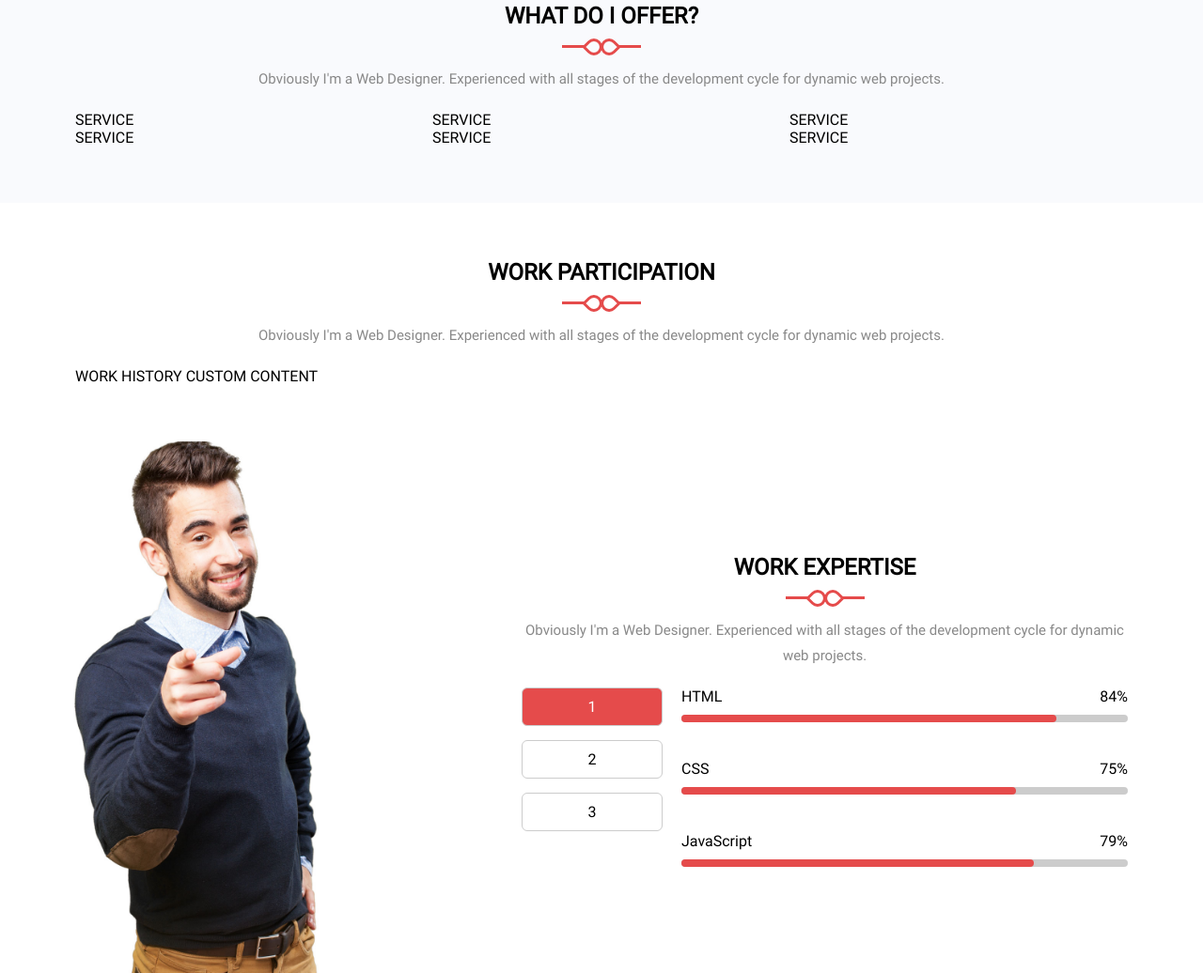
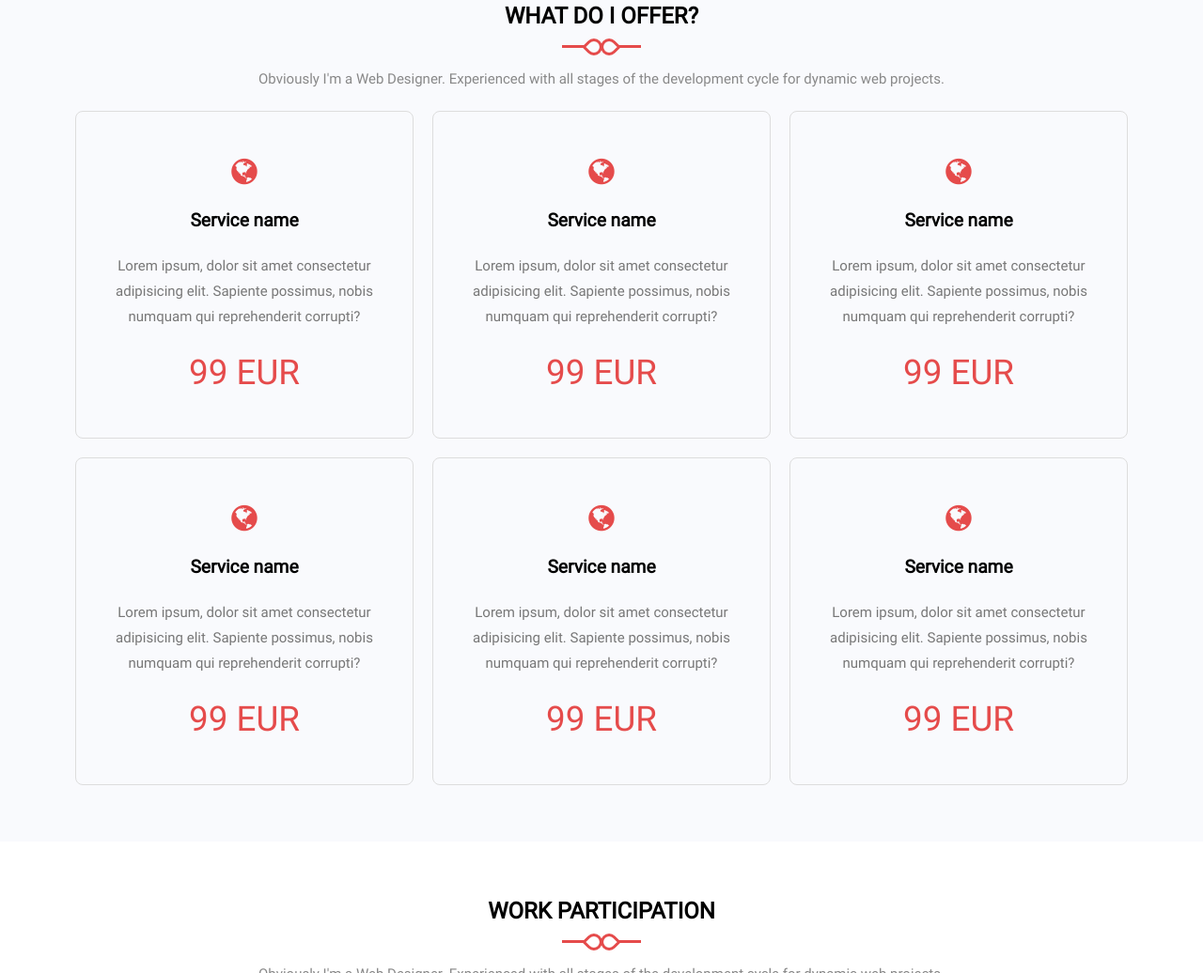
Before and after one commit to front-end-by-rimantas/32-grupe-portfolio, a website: page index.html in a window 1280 px wide. Shown: the part 2396-3432 px from the top of the page at 94% size. Drawn offline with Linux system fonts and the light colour scheme; a web font is replaced by a local one.

Commit message:
Services section #18

```diff
--- /dev/null
+++ b/css/components/services.css
@@ -0,0 +1,55 @@
+.services-list {
+    display: grid;
+    grid-template-columns: 1fr;
+    gap: 20px;
+}
+.service {
+    display: flex;
+    flex-direction: column;
+    gap: 1.5em;
+    padding: 3em 2em;
+    text-align: center;
+    font-size: 16px;
+    border: 1px solid #ddd;
+    border-radius: 8px;
+    transition: all 0.5s;
+}
+.service > .icon {
+    color: var(--primary-color);
+    font-size: 2em;
+}
+.service > .title {
+    font-size: 1.2em;
+    font-weight: 600;
+}
+.service > .description {
+    color: #777;
+}
+.service > .price {
+    color: var(--primary-color);
+    font-size: 2.3em;
+}
+.service > .btn {
+    display: none;
+}
+.service:hover {
+    box-shadow: 0 4px 24px #0002;
+}
+.service:hover > .price {
+    display: none;
+}
+.service:hover > .btn {
+    display: block;
+}
+
+@media (min-width: 768px) {
+    .services-list {
+        grid-template-columns: 1fr 1fr;
+    }
+}
+
+@media (min-width: 992px) {
+    .services-list {
+        grid-template-columns: 1fr 1fr 1fr;
+    }
+}
--- a/css/pages/home.css
+++ b/css/pages/home.css
@@ -12,6 +12,7 @@
 @import '../components/hobbies.css';
 @import '../components/progress-bar.css';
 @import '../components/progress-bar-group.css';
+@import '../components/services.css';
 
 /* CUSTOM STYLE GOES BELOW THIS COMMENT LINE */
 
--- a/index.html
+++ b/index.html
@@ -195,23 +195,49 @@
             </div>
         </div>
         <div class="row">
-            <div class="col-12 col-sm-6 col-md-4">
-                SERVICE
-            </div>
-            <div class="col-12 col-sm-6 col-md-4">
-                SERVICE
-            </div>
-            <div class="col-12 col-sm-6 col-md-4">
-                SERVICE
-            </div>
-            <div class="col-12 col-sm-6 col-md-4">
-                SERVICE
-            </div>
-            <div class="col-12 col-sm-6 col-md-4">
-                SERVICE
-            </div>
-            <div class="col-12 col-sm-6 col-md-4">
-                SERVICE
+            <div class="col-12 services-list">
+                <div class="service">
+                    <i class="fa fa-globe icon"></i>
+                    <h3 class="title">Service name</h3>
+                    <p class="description">Lorem ipsum, dolor sit amet consectetur adipisicing elit. Sapiente possimus, nobis numquam qui reprehenderit corrupti?</p>
+                    <div class="price">99 EUR</div>
+                    <a href="#" class="btn">Order now</a>
+                </div>
+                <div class="service">
+                    <i class="fa fa-globe icon"></i>
+                    <h3 class="title">Service name</h3>
+                    <p class="description">Lorem ipsum, dolor sit amet consectetur adipisicing elit. Sapiente possimus, nobis numquam qui reprehenderit corrupti?</p>
+                    <div class="price">99 EUR</div>
+                    <a href="#" class="btn">Order now</a>
+                </div>
+                <div class="service">
+                    <i class="fa fa-globe icon"></i>
+                    <h3 class="title">Service name</h3>
+                    <p class="description">Lorem ipsum, dolor sit amet consectetur adipisicing elit. Sapiente possimus, nobis numquam qui reprehenderit corrupti?</p>
+                    <div class="price">99 EUR</div>
+                    <a href="#" class="btn">Order now</a>
+                </div>
+                <div class="service">
+                    <i class="fa fa-globe icon"></i>
+                    <h3 class="title">Service name</h3>
+                    <p class="description">Lorem ipsum, dolor sit amet consectetur adipisicing elit. Sapiente possimus, nobis numquam qui reprehenderit corrupti?</p>
+                    <div class="price">99 EUR</div>
+                    <a href="#" class="btn">Order now</a>
+                </div>
+                <div class="service">
+                    <i class="fa fa-globe icon"></i>
+                    <h3 class="title">Service name</h3>
+                    <p class="description">Lorem ipsum, dolor sit amet consectetur adipisicing elit. Sapiente possimus, nobis numquam qui reprehenderit corrupti?</p>
+                    <div class="price">99 EUR</div>
+                    <a href="#" class="btn">Order now</a>
+                </div>
+                <div class="service">
+                    <i class="fa fa-globe icon"></i>
+                    <h3 class="title">Service name</h3>
+                    <p class="description">Lorem ipsum, dolor sit amet consectetur adipisicing elit. Sapiente possimus, nobis numquam qui reprehenderit corrupti?</p>
+                    <div class="price">99 EUR</div>
+                    <a href="#" class="btn">Order now</a>
+                </div>
             </div>
         </div>
     </section>
```
